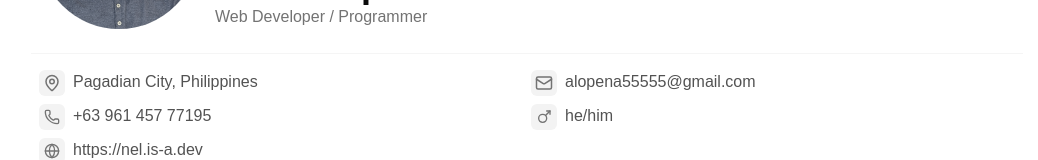
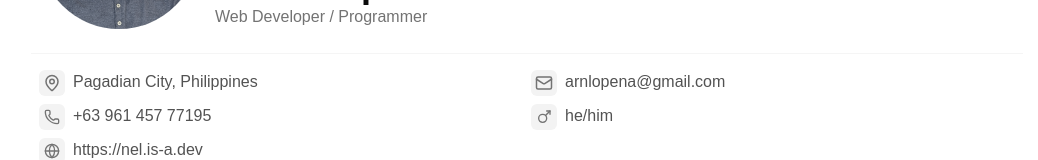
Before and after one commit to nel003/portfolio, a React (Vite) app: page / in a window 1280 px wide. Shown: the part 163-323 px from the top of the page, without its empty margins (113-1151 px from the left). Built offline with nearby package versions, Linux system fonts and the light colour scheme.

Commit message:
fix: update email address in App component

```diff
--- a/src/App.tsx
+++ b/src/App.tsx
@@ -90,7 +90,7 @@ function App() {
               <div className="p-1 rounded-sm bg-accent-foreground/5">
                 <Mail size={18} className="text-muted-foreground" />
               </div>
-              <h1 className="opacity-70">alopena55555@gmail.com</h1>
+              <h1 className="opacity-70">arnlopena@gmail.com</h1>
             </div>
             <div className="flex gap-2">
               <div className="p-1.25 rounded-sm bg-accent-foreground/5">
```
